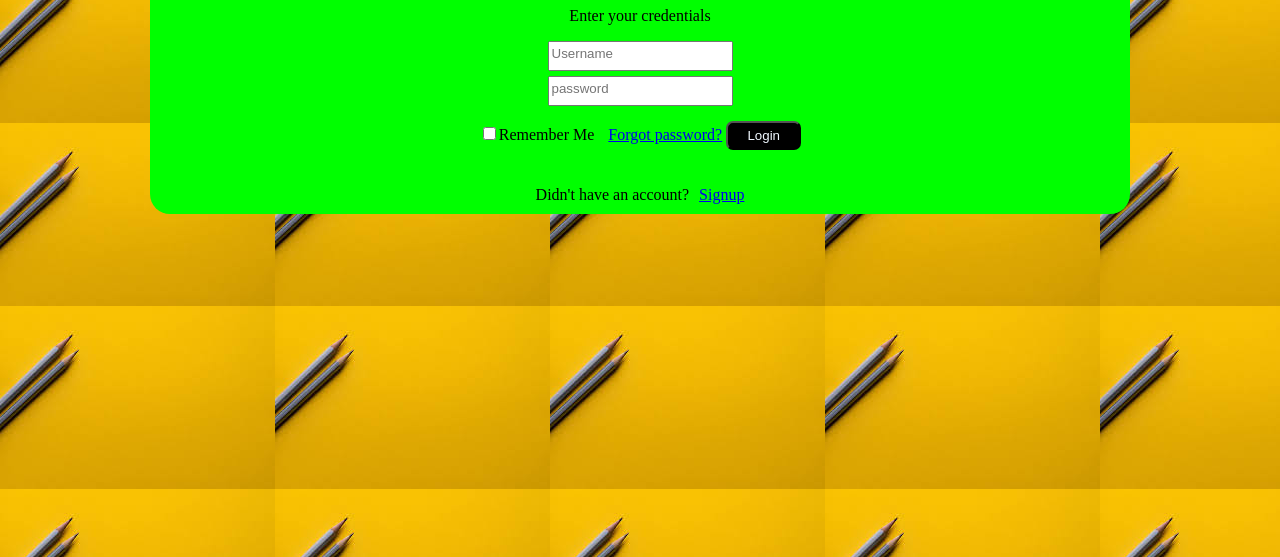
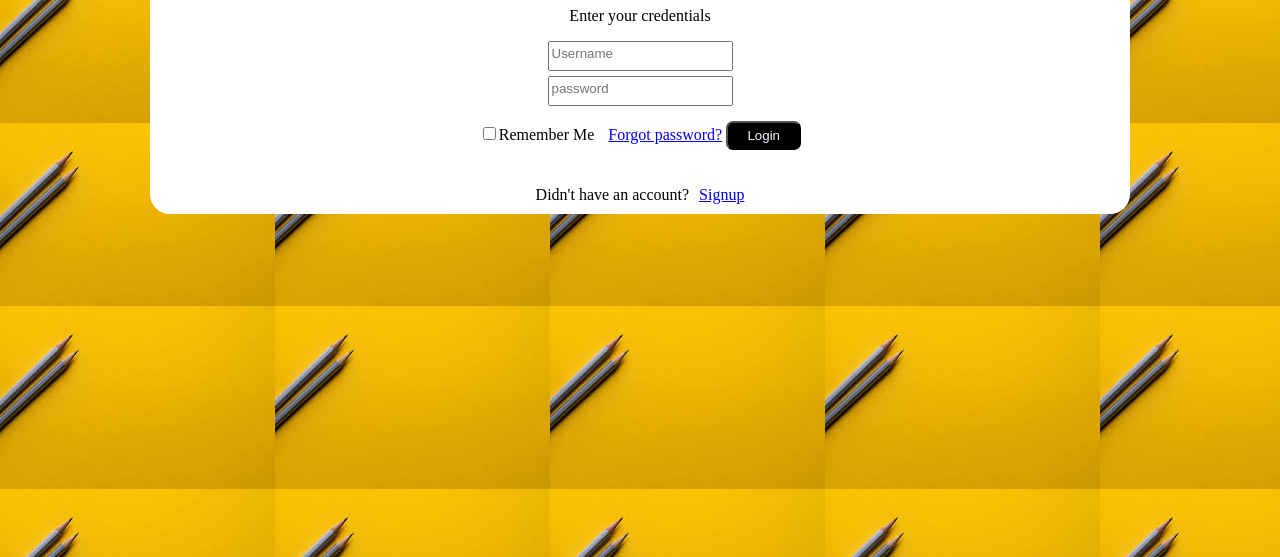
Before and after one commit to karthikkomire01/loginpage, a plain HTML site: page index.html in a window 1280 px wide. Shown: the part 243-800 px from the top of the page. Drawn offline with Linux system fonts and the light colour scheme.

Commit message:
Update index.html

```diff
--- a/index.html
+++ b/index.html
@@ -15,7 +15,7 @@
                 margin: 150px ;
                 padding-top: 20px;
                 border-radius: 20px;
-                background-color: lime
+                background-color: white
 
 
             }
```
